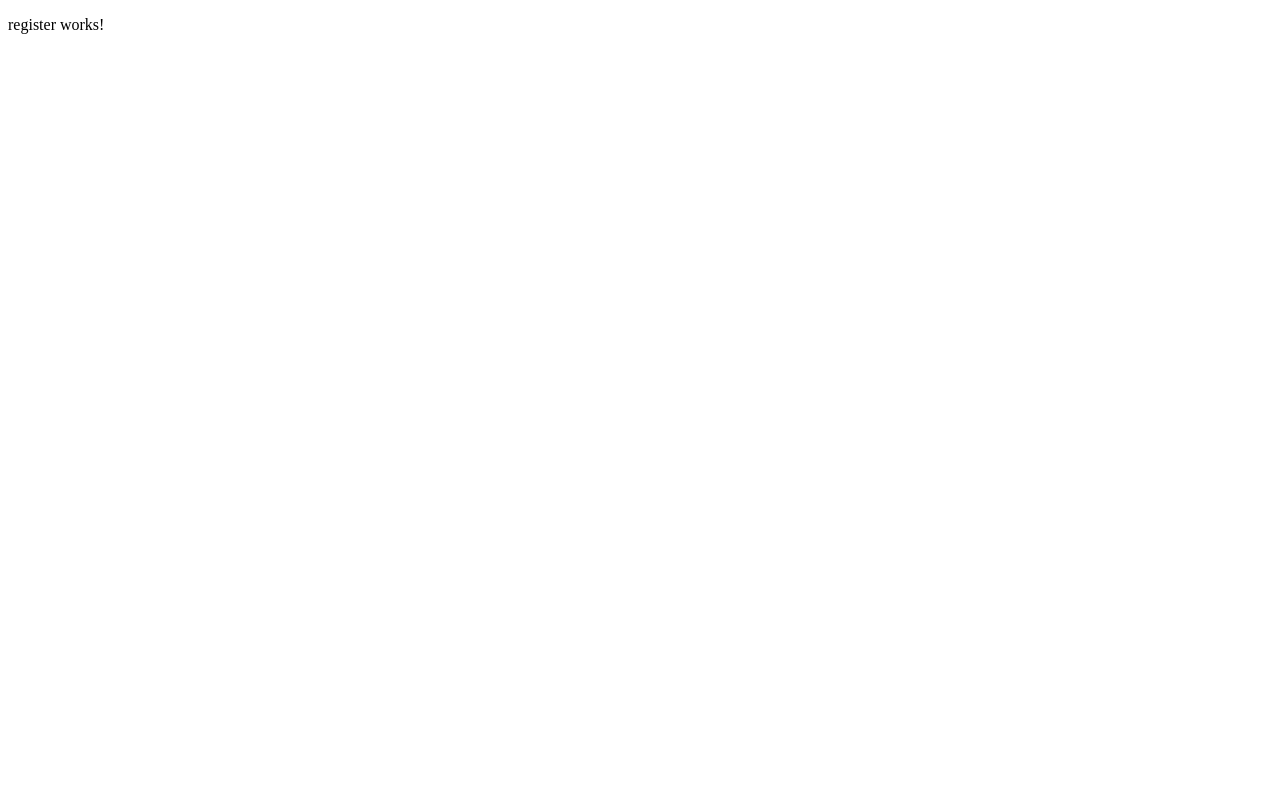
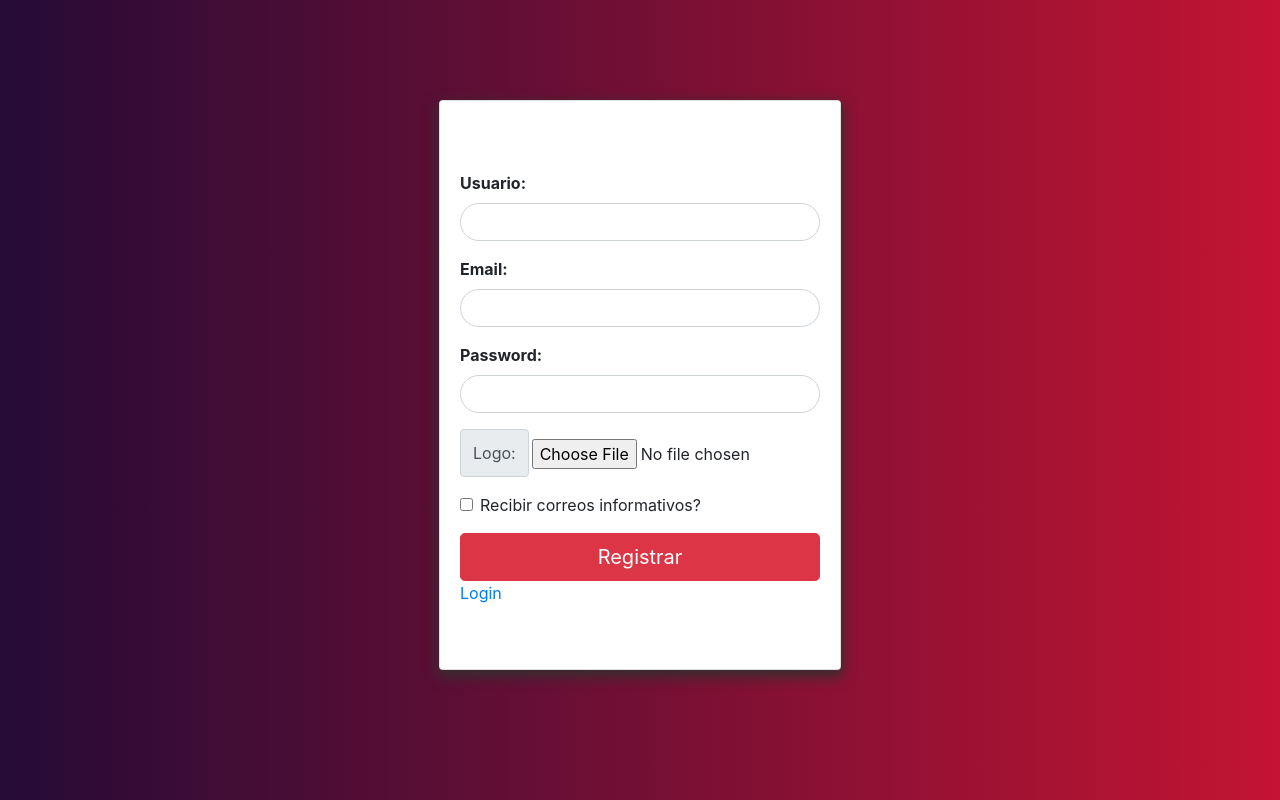
Before and after one commit to Edward3223/VideoProyect, an Angular app in the folder VideoProyect/: page /register in a window 1280 px wide. Built offline with nearby package versions, Linux system fonts and the light colour scheme.

Commit message:
Login/Register Desing

```diff
--- a/VideoProyect/src/app/Component/login/login.component.css
+++ b/VideoProyect/src/app/Component/login/login.component.css
@@ -0,0 +1,24 @@
+
+    .logincardflex {
+        display: flex;
+        justify-content: center;
+        align-items: center;
+    }
+
+    .cart {
+        margin-top: 100px;
+        width: 402px;
+        height: 570px;
+    }
+
+    .form-control:focus {
+        border-color: red;
+        box-shadow: 0px 1px 1px rgba(241, 48, 48, 0.822) inset, 0px 0px 8px rgba(241, 24, 35, 0.781);
+    }
+
+    body{
+      background: #c31432;  /* fallback for old browsers */
+      background: -webkit-linear-gradient(to right, #240b36, #c31432);  /* Chrome 10-25, Safari 5.1-6 */
+      background: linear-gradient(to right, #240b36, #c31432); /* W3C, IE 10+/ Edge, Firefox 16+, Chrome 26+, Opera 12+, Safari 7+ */
+      height: 100vh;
+    }
--- a/VideoProyect/src/app/Component/login/login.component.html
+++ b/VideoProyect/src/app/Component/login/login.component.html
@@ -1 +1,50 @@
-<p>login works!</p>
+
+<!doctype html>
+<html lang="en">
+
+<head>
+    <title>Title</title>
+    <!-- Required meta tags -->
+    <meta charset="utf-8">
+    <meta name="viewport" content="width=device-width, initial-scale=1, shrink-to-fit=no">
+
+</head>
+
+<body>
+
+    <section class="logincardflex">
+        <!-- [ngModelOptions]="{standalone: true}" -->
+
+        <div class="card cart rounded " style="box-shadow: 0px 5px 13px 2px #352f2f;">
+            <div class="card-body loginform" style="position: relative; top: 100px;">
+                <h3 style="text-align: center; position: relative; bottom: 50px;" >VideoProyect</h3>
+                <form>
+                    <div class="form-group">
+                        <label for="exampleInputEmail1"> <b>Usuario:</b> </label>
+                        <input type="email" class="form-control rounded-pill" id="exampleInputEmail1" aria-describedby="emailHelp">
+                        <small id="emailHelp" class="form-text text-muted " style="text-align: center;">Recuarda no compartir tu contraseña con nadie </small>
+                    </div>
+                    <div class="form-group">
+                        <label for="exampleInputPassword1"> <b>Contraseña:</b> </label>
+                        <input type="password"   class="form-control rounded-pill" id="exampleInputPassword1">
+                    </div>
+                    <div class="form-group form-check">
+                        <input type="checkbox" class="form-check-input" id="exampleCheck1">
+                        <label class="form-check-label" for="exampleCheck1">Check me out</label>
+                    </div>
+                    <button type="submit" class="btn btn-danger btn-lg btn-block"> <div>Iniciar sesión</div></button>
+                    <div style="position: relative; top: 50px; margin-left: 120px;">
+                        <a href="/register"> Registrate aqui</a>
+                    </div>
+
+                </form>
+            </div>
+        </div>
+
+    </section>
+
+
+
+</body>
+
+</html>
--- a/VideoProyect/src/app/Component/register/register.component.css
+++ b/VideoProyect/src/app/Component/register/register.component.css
@@ -0,0 +1,24 @@
+
+    .logincardflex {
+        display: flex;
+        justify-content: center;
+        align-items: center;
+    }
+
+    .cart {
+        margin-top: 100px;
+        width: 402px;
+        height: 570px;
+    }
+
+    .form-control:focus {
+        border-color: red;
+        box-shadow: 0px 1px 1px rgba(241, 48, 48, 0.822) inset, 0px 0px 8px rgba(241, 24, 35, 0.781);
+    }
+
+    body{
+      background: #c31432;  /* fallback for old browsers */
+      background: -webkit-linear-gradient(to right, #240b36, #c31432);  /* Chrome 10-25, Safari 5.1-6 */
+      background: linear-gradient(to right, #240b36, #c31432); /* W3C, IE 10+/ Edge, Firefox 16+, Chrome 26+, Opera 12+, Safari 7+ */
+      height: 100vh;
+    }
--- a/VideoProyect/src/app/Component/register/register.component.html
+++ b/VideoProyect/src/app/Component/register/register.component.html
@@ -1 +1,55 @@
-<p>register works!</p>
+<!doctype html>
+<html lang="en">
+
+<head>
+    <title>Title</title>
+    <!-- Required meta tags -->
+    <meta charset="utf-8">
+    <meta name="viewport" content="width=device-width, initial-scale=1, shrink-to-fit=no">
+
+</head>
+
+<body class="bckgound">
+
+    <section class="logincardflex">
+
+        <div class="card cart rounded" style="box-shadow: 0px 5px 13px 2px #352f2f;">
+            <div class="card-body loginform" style="position: relative; top: 50px;">
+                <form>
+                    <div class="form-group">
+                        <label for="exampleInputEmail1"> <b>Usuario:</b> </label>
+                        <input class="form-control rounded-pill" id="usuario" aria-describedby="emailHelp">
+                    </div>
+                    <div class="form-group">
+                        <label for="exampleInputPassword1"> <b>Email:</b> </label>
+                        <input class="form-control rounded-pill" id="email">
+                    </div>
+                    <div class="form-group">
+                        <label for="exampleInputPassword1"> <b>Password:</b> </label>
+                        <input type="password" class="form-control rounded-pill" id="password">
+                    </div>
+
+                    <div class="form-group " style="display: flex; ">
+                        <label class="input-group-text " for="exampleInputPassword1">Logo:</label>
+                        <input style="position: relative; top: 10px; left: 3px;" type="file" id="myfile" name="myfile"><br><br>
+                    <!-- <input  type="file" class="form-control-file" id="Logo" style=" margin-left: 10px; margin-top: 5px;" accept="image/*"> -->
+                      </div>
+      <!-- radios options -->
+                    <div class="form-group form-check">
+                        <input type="checkbox" class="form-check-input" id="exampleCheck1">
+                        <label class="form-check-label" for="exampleCheck1">Recibir correos informativos?</label>
+                    </div>
+                    <button type="submit" class="btn btn-danger btn-lg btn-block" > <div>Registrar</div></button>
+                    <a href="/login">Login</a>
+
+                </form>
+            </div>
+        </div>
+
+    </section>
+
+
+
+</body>
+
+</html>
--- a/VideoProyect/src/index.html
+++ b/VideoProyect/src/index.html
@@ -4,10 +4,25 @@
   <meta charset="utf-8">
   <title>VideoProyect</title>
   <base href="/">
+
+  <!-- Bootstrap CSS -->
+  <link rel="stylesheet" href="https://stackpath.bootstrapcdn.com/bootstrap/4.3.1/css/bootstrap.min.css" integrity="sha384-ggOyR0iXCbMQv3Xipma34MD+dH/1fQ784/j6cY/iJTQUOhcWr7x9JvoRxT2MZw1T" crossorigin="anonymous">
+
+
   <meta name="viewport" content="width=device-width, initial-scale=1">
+  <link href="https://stackpath.bootstrapcdn.com/font-awesome/4.7.0/css/font-awesome.min.css" rel="stylesheet" integrity="sha384-wvfXpqpZZVQGK6TAh5PVlGOfQNHSoD2xbE+QkPxCAFlNEevoEH3Sl0sibVcOQVnN" crossorigin="anonymous">
   <link rel="icon" type="image/x-icon" href="favicon.ico">
+  <link href="https://fonts.googleapis.com/css?family=Roboto:300,400,500&display=swap" rel="stylesheet">
+  <link href="https://fonts.googleapis.com/icon?family=Material+Icons" rel="stylesheet">
+  <link rel="stylesheet" href="https://stackpath.bootstrapcdn.com/bootstrap/4.3.1/css/bootstrap.min.css" integrity="sha384-ggOyR0iXCbMQv3Xipma34MD+dH/1fQ784/j6cY/iJTQUOhcWr7x9JvoRxT2MZw1T" crossorigin="anonymous">
 </head>
 <body>
   <app-root></app-root>
+      <!-- Optional JavaScript -->
+    <!-- jQuery first, then Popper.js, then Bootstrap JS -->
+    <script src="https://code.jquery.com/jquery-3.3.1.slim.min.js " integrity="sha384-q8i/X+965DzO0rT7abK41JStQIAqVgRVzpbzo5smXKp4YfRvH+8abtTE1Pi6jizo " crossorigin="anonymous "></script>
+    <script src="https://cdnjs.cloudflare.com/ajax/libs/popper.js/1.14.7/umd/popper.min.js " integrity="sha384-UO2eT0CpHqdSJQ6hJty5KVphtPhzWj9WO1clHTMGa3JDZwrnQq4sF86dIHNDz0W1 " crossorigin="anonymous "></script>
+    <script src="https://stackpath.bootstrapcdn.com/bootstrap/4.3.1/js/bootstrap.min.js " integrity="sha384-JjSmVgyd0p3pXB1rRibZUAYoIIy6OrQ6VrjIEaFf/nJGzIxFDsf4x0xIM+B07jRM " crossorigin="anonymous "></script>
+
 </body>
 </html>
```
